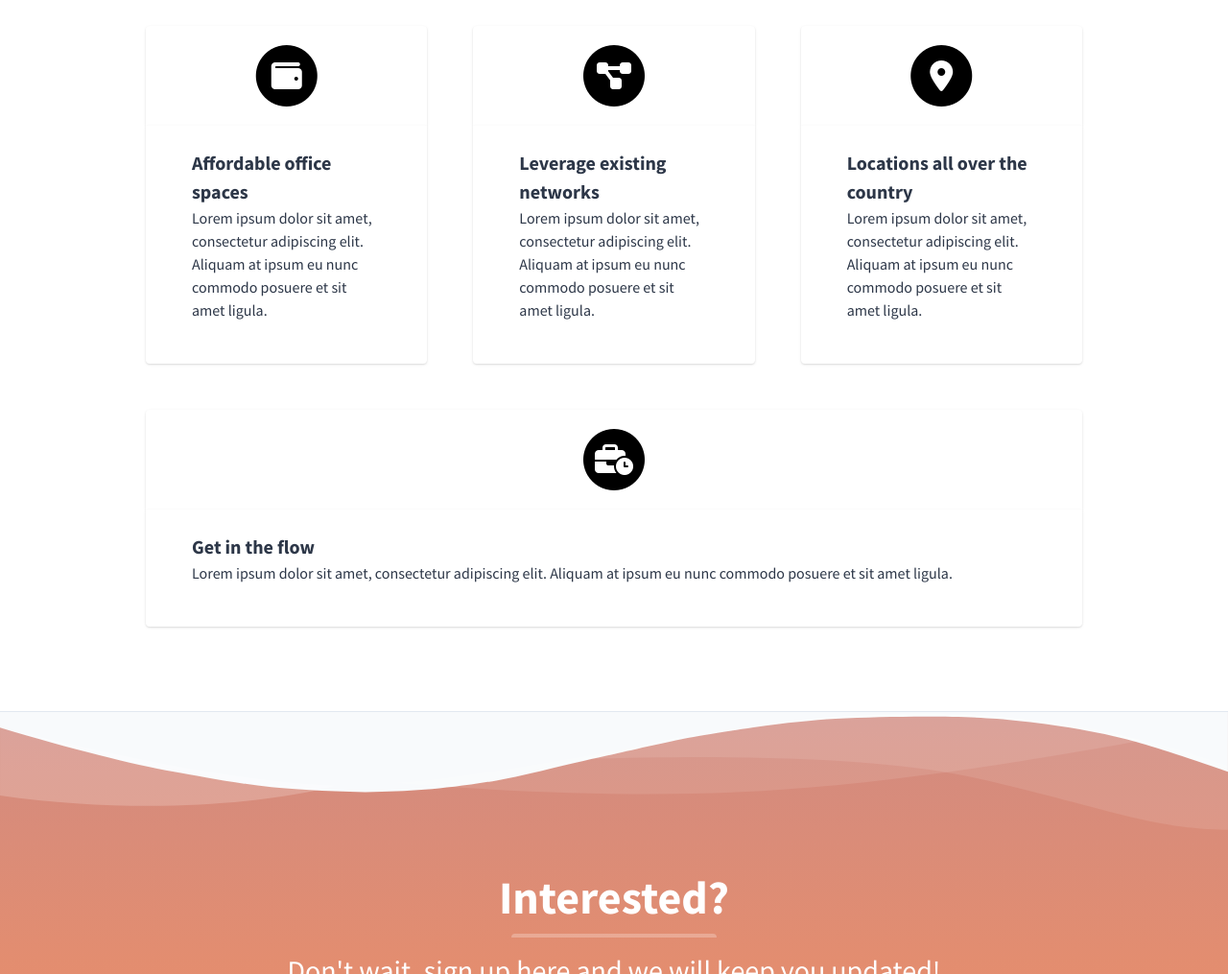
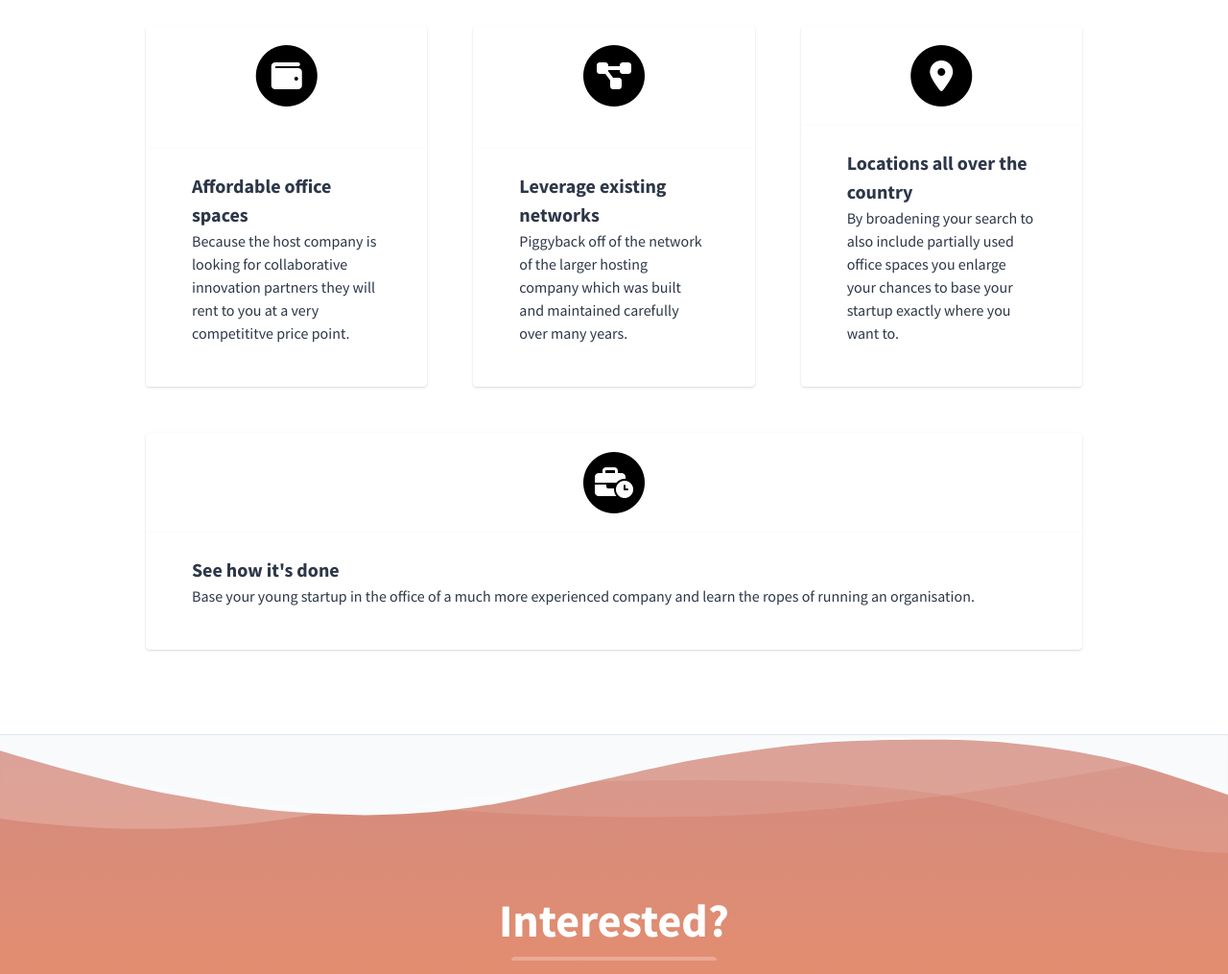
Before and after one commit to bobluppes/takeaseat, a plain HTML site: page startup.html in a window 1280 px wide. Shown: the part 785-1800 px from the top of the page at 96% size. Drawn offline with nearby package versions, Linux system fonts and the light colour scheme.

Commit message:
added text to starup page

```diff
--- a/startup.html
+++ b/startup.html
@@ -130,8 +130,8 @@
 					<a href="#" class="flex flex-wrap no-underline hover:no-underline">
 						<div class="w-full font-bold text-xl text-gray-800 px-6">Affordable office spaces</div>
 						<p class="text-gray-800 text-base px-6 mb-5">
-							Lorem ipsum dolor sit amet, consectetur adipiscing elit. Aliquam at ipsum eu nunc commodo posuere et sit amet ligula.
-						</p>
+							Because the host company is looking for collaborative innovation partners
+							they will rent to you at a very competititve price point.						</p>
 					</a>
 				</div>
 			</div>
@@ -151,7 +151,7 @@
 					<a href="#" class="flex flex-wrap no-underline hover:no-underline">
 						<div class="w-full font-bold text-xl text-gray-800 px-6">Leverage existing networks</div>
 						<p class="text-gray-800 text-base px-6 mb-5">
-							Lorem ipsum dolor sit amet, consectetur adipiscing elit. Aliquam at ipsum eu nunc commodo posuere et sit amet ligula.
+							Piggyback off of the network of the larger hosting company which was built and maintained carefully over many years.
 						</p>
 					</a>
 				</div>
@@ -172,7 +172,8 @@
 					<a href="#" class="flex flex-wrap no-underline hover:no-underline">
 						<div class="w-full font-bold text-xl text-gray-800 px-6">Locations all over the country</div>
 						<p class="text-gray-800 text-base px-6 mb-5">
-							Lorem ipsum dolor sit amet, consectetur adipiscing elit. Aliquam at ipsum eu nunc commodo posuere et sit amet ligula.
+							By broadening your search to also include partially used office spaces you enlarge your chances to base your startup
+							exactly where you want to.
 						</p>
 					</a>
 				</div>
@@ -191,10 +192,9 @@
 			<div class="flex-none mt-auto bg-white rounded-b rounded-t-none overflow-hidden shadow p-6">
 				<div class="flex items-center justify-start">
 					<a href="#" class="flex flex-wrap no-underline hover:no-underline">
-						<div class="w-full font-bold text-xl text-gray-800 px-6">Get in the flow</div>
+						<div class="w-full font-bold text-xl text-gray-800 px-6">See how it's done</div>
 						<p class="text-gray-800 text-base px-6 mb-5">
-							Lorem ipsum dolor sit amet, consectetur adipiscing elit. Aliquam at ipsum eu nunc commodo posuere et sit amet ligula.
-						</p>
+							Base your young startup in the office of a much more experienced company and learn the ropes of running an organisation.						</p>
 					</a>
 				</div>
 			</div>
```
